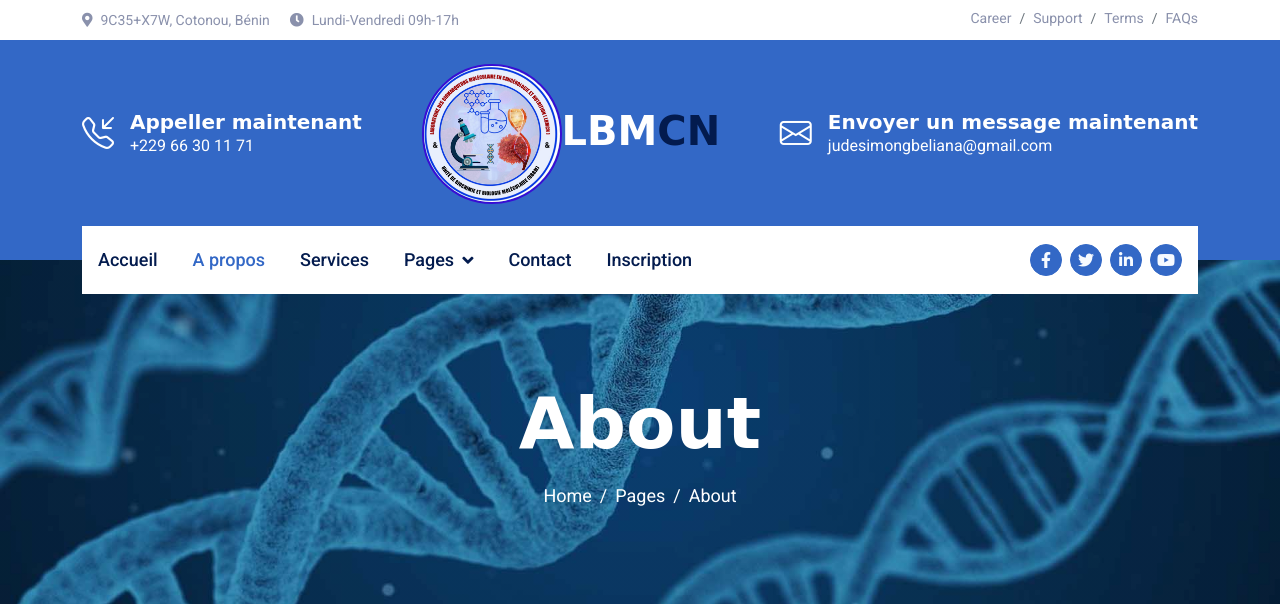
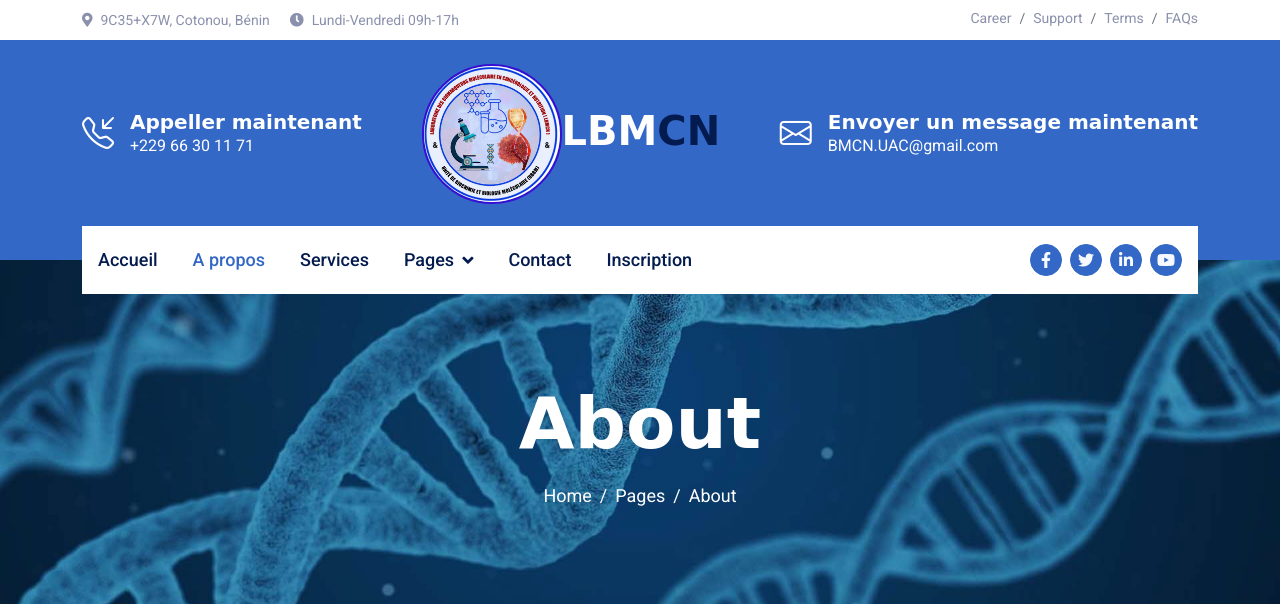
Before and after one commit to Gbelian/LBMCN, a Django app: page //about in a window 1280 px wide. Shown: the top 604 px of the page. Run offline with Django 5.2, Linux system fonts and the light colour scheme; data that the repository does not hold is empty; some libraries are stand-ins or nearby versions; some web fonts are replaced.

Commit message:
mise à jour 01

```diff
--- a/Website/templates/Website/nav.html
+++ b/Website/templates/Website/nav.html
@@ -84,7 +84,7 @@
                     <i class="bi bi-envelope fs-2"></i>
                     <div class="ms-3">
                         <h5 class="text-white mb-0">Envoyer un message maintenant</h5>
-                        <span>judesimongbeliana@gmail.com</span>
+                        <span>BMCN.UAC@gmail.com</span>
                     </div>
                 </div>
             </div>
```
